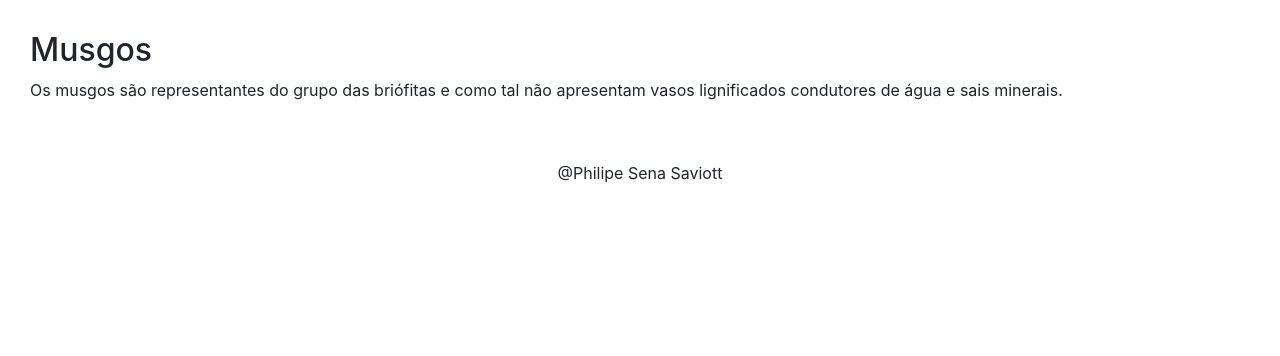
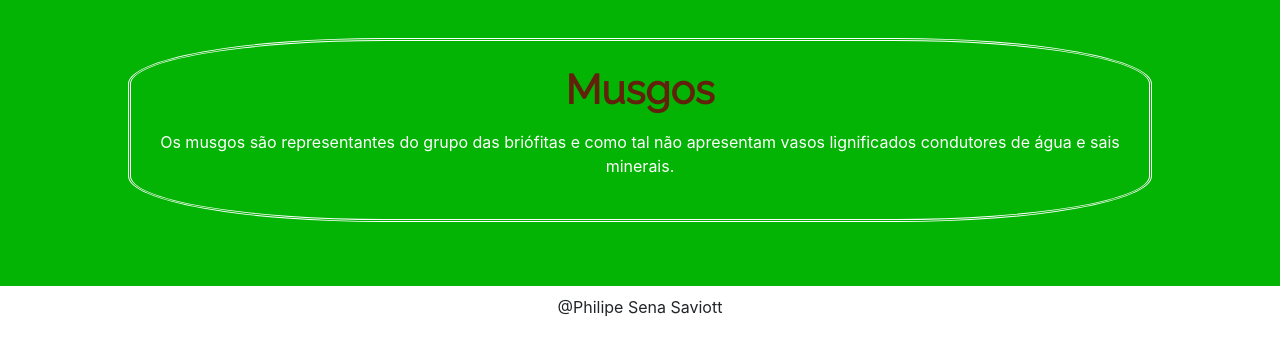
Before and after one commit to psaviott/Item-Catalog, a Flask app: page /category/1/items/1 in a window 1280 px wide. Shown: the part 112-468 px from the top of the page. Run offline with Flask 2, Linux system fonts and the light colour scheme; some libraries are stand-ins or nearby versions.

Commit message:
feat: style for items

```diff
--- a/static/styles.css
+++ b/static/styles.css
@@ -89,3 +89,31 @@ a:hover, a:visited, a:link, a:active  {
   color: red;
   margin: 2% 0 0 3.5%;
 }
+
+.item-title {
+  text-align: center;
+  margin-bottom: 1.5%;
+  font-family: 'Raleway', sans-serif;
+  font-size: 255%;
+  color: #61210B;
+  font-weight: bold;
+}
+
+.item-desc {
+  color: white;
+  text-align: center;
+}
+
+.item-desg {
+  border-width: medium;
+  border-color: white;
+  border-style: double;
+  border-radius: 25%;
+  margin: 2% 0 5% 10%;
+  width: 80%;
+}
+
+.item-button {
+  text-align: center;
+  margin-top: 3.5%;
+}
--- a/templates/publicItem.html
+++ b/templates/publicItem.html
@@ -1,8 +1,9 @@
 {% extends "main.html" %}
 {% block content %}
 {% include "header.html" %}
-    <div class="row">
-      <div class="col-md-12">
+    <section class="row main-body">
+      <div class="col-md-6">
+        <div class="flash">
           <!--MESSAGE FLASHING EXAMPLE -->
           {% with messages = get_flashed_messages() %}
           {% if messages %}
@@ -13,10 +14,14 @@
           {% endwith %}
         </div>
       </div>
-    <section class="row>">
+    </section>
+    <section class="row main-body">
+      <div class="item-desg">
         <article id="item-description" class="col-md-12">
-          <h2>{{ itemName.name }}</h2>
-          <p>{{ itemName.description }}</p>
+            <h2 class="item-title">{{ itemName.name }}</h2>
+            <p class="item-desc">{{ itemName.description }}
+            </p>
         </article>
+      </div>
     </section>
 {% endblock %}
```
Also changed, not shown: templates/item.html (+13 -7 lines). Lines whose indentation alone changed are shown as unchanged.
